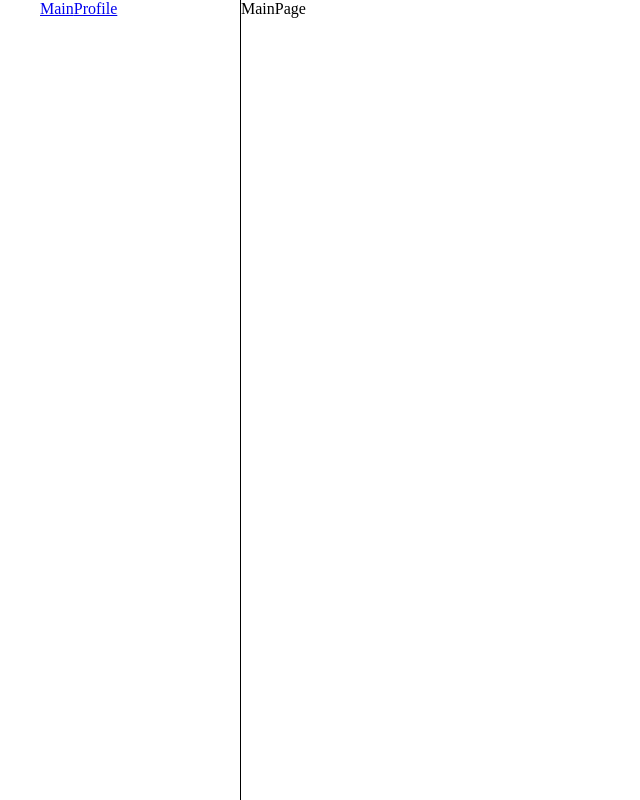
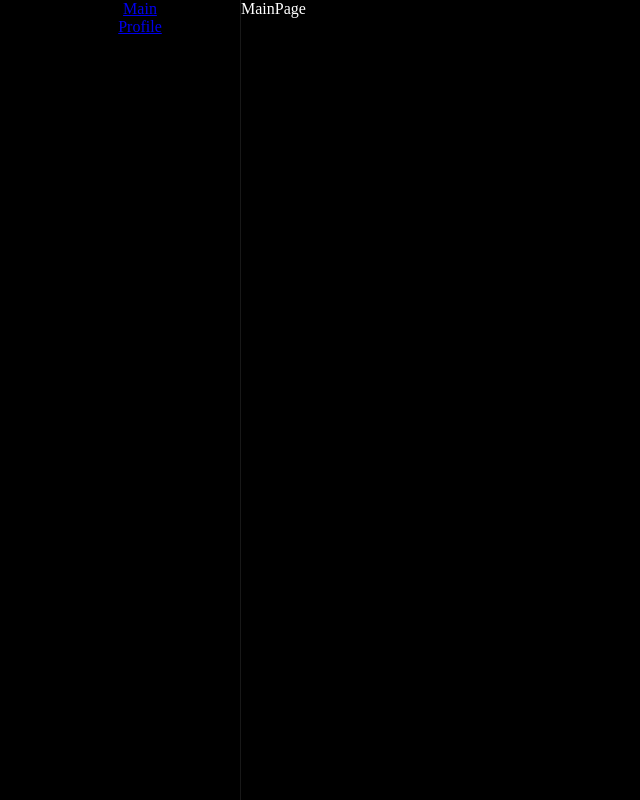
Before and after one commit to bbabdibakas/magnum_opus, a React app in the folder client/: page / in a window 1280 px wide. Shown: the whole page, without its empty margins (0-640 px from the left). Built offline with nearby package versions, Linux system fonts and the light colour scheme.

Commit message:
feat: installed sass, sass-loader, mini-css-extract-plugin, added env

```diff
--- a/client/src/components/App.css
+++ /dev/null
@@ -1,30 +0,0 @@
-* {
-    margin: 0;
-    padding: 0;
-}
-
-.app {
-    display: flex;
-    align-self: center;
-    justify-content: center;
-    height: 100vh;
-    width: 100vw;
-}
-
-.wrapper {
-    width: 1200px;
-    display: flex;
-}
-
-.content {
-    flex-grow: 1;
-}
-
-.sidebar {
-    width: 200px;
-    border-right: 1px solid black;
-}
-
-.auth {
-    padding: 5px;
-}
--- a/client/src/components/App.tsx
+++ b/client/src/components/App.tsx
@@ -1,4 +1,3 @@
-import "./App.css"
 import { Link, Route, Routes } from "react-router-dom"
 import MainPage from "../pages/MainPage"
 import ProfilePage from "../pages/ProfilePage"
--- a/client/src/index.tsx
+++ b/client/src/index.tsx
@@ -1,6 +1,7 @@
 import { createRoot } from 'react-dom/client';
 import { App } from './components/App';
 import { BrowserRouter } from 'react-router-dom';
+import './styles/index.scss'
 
 const root = createRoot(document.getElementById('root'));
 root.render(
--- /dev/null
+++ b/client/src/styles/index.scss
@@ -0,0 +1,31 @@
+@import url("./reset.scss");
+@import url("./variables/global.scss");
+
+.app {
+    width: 100vw;
+    height: 100vh;
+    display: flex;
+    align-items: center;
+    justify-content: center;
+    background: var(--app-bg-color);
+    color: var(--primary-color);
+}
+
+.wrapper {
+    height: 100vh;
+    width: 1200px;
+    display: flex;
+}
+
+.content {
+    flex-grow: 1;
+}
+
+.sidebar {
+    display: flex;
+    flex-direction: column;
+    align-items: center;
+    height: 100%;
+    min-width: 200px;
+    border-right: 1px solid var(--border-color);
+}
--- /dev/null
+++ b/client/src/styles/reset.scss
@@ -0,0 +1,4 @@
+* {
+    margin: 0;
+    padding: 0;
+}
--- /dev/null
+++ b/client/src/styles/variables/global.scss
@@ -0,0 +1,5 @@
+:root {
+    --app-bg-color: #000;
+    --primary-color: #fff;
+    --border-color: #181818;
+}
--- a/client/webpack.config.ts
+++ b/client/webpack.config.ts
@@ -1,11 +1,19 @@
 import path from 'path';
 import webpack from 'webpack';
 import HtmlWebpackPlugin from 'html-webpack-plugin';
+import MiniCssExtractPlugin from 'mini-css-extract-plugin';
 import type { Configuration as DevServerConfiguration } from "webpack-dev-server";
 
+interface IEnv {
+    mode: 'development' | 'production'
+}
+
+export default (env: IEnv) => {
+    const mode = env.mode || 'development'
+    const isDev = mode === 'development'
+
     const config: webpack.Configuration = {
-    mode: 'development',
-    devtool: 'inline-source-map',
+        mode,
         entry: path.resolve(__dirname, 'src', 'index.tsx'),
         output: {
             path: path.resolve(__dirname, 'dist'),
@@ -20,9 +28,21 @@ const config: webpack.Configuration = {
                     exclude: /node_modules/,
                 },
                 {
-                test: /\.css$/i,
-                use: ["style-loader", "css-loader"],
+                    test: /\.s[c]ss$/i,
+                    use: [
+                        isDev ? 'style-loader' : MiniCssExtractPlugin.loader,
+                        {
+                            loader: 'css-loader',
+                            options: {
+                                modules: {
+                                    auto: (resPath: string) => Boolean(resPath.includes('.module.')),
+                                    localIdentName: isDev ? '[path][name]__[local]--[hash:base64:5]' : '[hash:base64:8]'
                                 },
+                            }
+                        },
+                        'sass-loader',
+                    ]
+                }
             ],
         },
         resolve: {
@@ -32,12 +52,15 @@ const config: webpack.Configuration = {
             new HtmlWebpackPlugin({
                 template: path.resolve(__dirname, 'public', 'index.html'),
             }),
-        new webpack.ProgressPlugin()
+            new webpack.ProgressPlugin(),
+            new MiniCssExtractPlugin(),
         ],
-    devServer: {
+        devServer: isDev ? {
             port: 3000,
             open: true
-    }
+        } : undefined,
+        devtool: isDev ? 'inline-source-map' : undefined,
     };
 
-export default config
+    return config
+}
```
Also changed, not shown: client/package.json (+6 -2 lines), client/src/global.d.ts (added, +7 -0 lines), 2 other files (tests, documents, lock files or other folders). Lines whose indentation alone changed are shown as unchanged.
